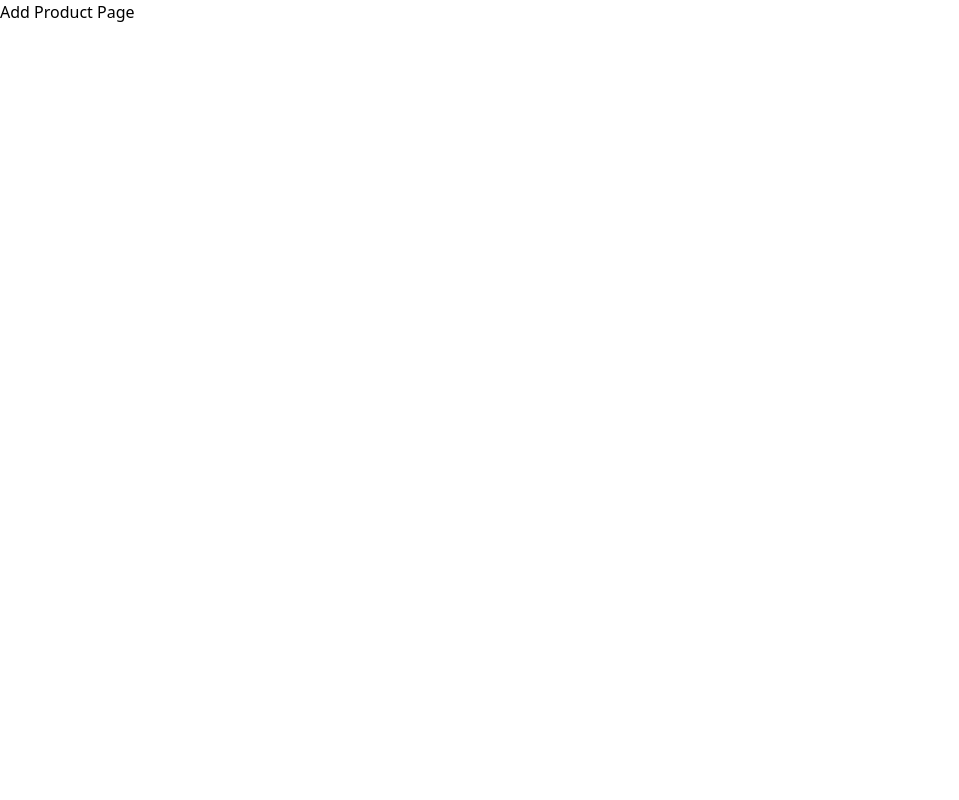
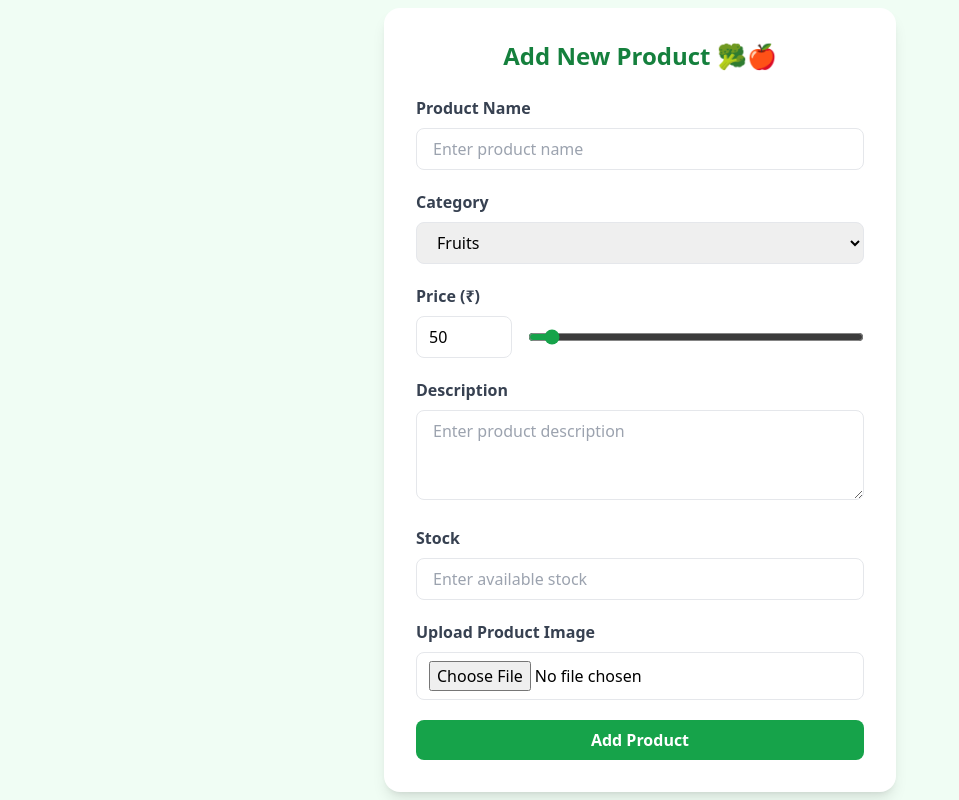
Before and after one commit to 69thilip-M/ecommerce-kvr, a React (Vite) app: page /kmrvegetables/add-product in a window 1280 px wide. Shown: the whole page, without its empty margins (0-959 px from the left). Built offline with nearby package versions, Linux system fonts and the light colour scheme.

Commit message:
add-product ui completed

```diff
--- a/src/firebase.js
+++ b/src/firebase.js
@@ -1,5 +1,7 @@
 // Import the functions you need from the SDKs you need
 import { initializeApp } from "firebase/app";
+import { getFirestore } from "firebase/firestore";
+
 // kural
 //   apiKey: "AIzaSyAysZw7k1iMEtuuD1AvI1BF4ay3RiMqj2E",
 //   authDomain: "ecommerce-store-f9059.firebaseapp.com",
@@ -29,3 +31,6 @@ const firebaseConfig = {
 
 // Initialize Firebase
 export const app = initializeApp(firebaseConfig);
+
+// ✅ Firestore (for storing products)
+export const db = getFirestore(app);
--- a/src/pages/AddProduct.jsx
+++ b/src/pages/AddProduct.jsx
@@ -1,7 +1,132 @@
+import { useState } from "react";
+
 function AppProduct() {
+  const [price, setPrice] = useState(50); // default price
+  const [image, setImage] = useState(null); // for preview
+
+  // handle image upload
+  const handleImageChange = (e) => {
+    const file = e.target.files[0];
+    if (file) {
+      setImage(URL.createObjectURL(file));
+    }
+  };
+
   return (
-    <div>
-      <h1>Add Product Page</h1>
+    <div className="flex items-center justify-center min-h-screen bg-green-50">
+      <div className="bg-white p-8 rounded-2xl shadow-lg w-full max-w-lg">
+        {/* Title */}
+        <h1 className="text-2xl font-bold text-green-700 mb-6 text-center">
+          Add New Product 🥦🍎
+        </h1>
+
+        {/* Form */}
+        <form className="space-y-5">
+          {/* Product Name */}
+          <div>
+            <label className="block text-gray-700 font-semibold mb-2">
+              Product Name
+            </label>
+            <input
+              type="text"
+              placeholder="Enter product name"
+              className="w-full px-4 py-2 border rounded-lg focus:outline-none focus:ring-2 focus:ring-green-400"
+            />
+          </div>
+
+          {/* Category Dropdown */}
+          <div>
+            <label className="block text-gray-700 font-semibold mb-2">
+              Category
+            </label>
+            <select className="w-full px-4 py-2 border rounded-lg focus:outline-none focus:ring-2 focus:ring-green-400">
+              <option value="fruits">Fruits</option>
+              <option value="vegetables">Vegetables</option>
+              <option value="others">Others</option>
+            </select>
+          </div>
+
+          {/* Price with slider + input */}
+          <div>
+            <label className="block text-gray-700 font-semibold mb-2">
+              Price (₹)
+            </label>
+            <div className="flex items-center gap-4">
+              <input
+                type="number"
+                value={price}
+                onChange={(e) => setPrice(Number(e.target.value))}
+                className="w-24 px-3 py-2 border rounded-lg focus:outline-none focus:ring-2 focus:ring-green-400"
+              />
+              <input
+                type="range"
+                min="0"
+                max="1000"
+                step="10"
+                value={price}
+                onChange={(e) => setPrice(Number(e.target.value))}
+                className="flex-1 accent-green-600"
+              />
+            </div>
+          </div>
+
+          {/* Description */}
+          <div>
+            <label className="block text-gray-700 font-semibold mb-2">
+              Description
+            </label>
+            <textarea
+              placeholder="Enter product description"
+              rows="3"
+              className="w-full px-4 py-2 border rounded-lg focus:outline-none focus:ring-2 focus:ring-green-400"
+            ></textarea>
+          </div>
+
+          {/* Stock */}
+          <div>
+            <label className="block text-gray-700 font-semibold mb-2">
+              Stock
+            </label>
+            <input
+              type="number"
+              placeholder="Enter available stock"
+              className="w-full px-4 py-2 border rounded-lg focus:outline-none focus:ring-2 focus:ring-green-400"
+            />
+          </div>
+
+          {/* Image Upload */}
+          <div>
+            <label className="block text-gray-700 font-semibold mb-2">
+              Upload Product Image
+            </label>
+            <input
+              type="file"
+              accept="image/*"
+              onChange={handleImageChange}
+              className="w-full px-3 py-2 border rounded-lg focus:outline-none focus:ring-2 focus:ring-green-400"
+            />
+            {/* Preview */}
+            {image && (
+              <div className="mt-4">
+                <p className="text-sm text-gray-600 mb-2">Preview:</p>
+                <img
+                  src={image}
+                  alt="Product Preview"
+                  className="w-32 h-32 object-cover rounded-lg border"
+                />
+              </div>
+            )}
+          </div>
+
+          {/* Submit */}
+          <button
+            type="submit"
+            className="w-full bg-green-600 hover:bg-green-700 text-white font-semibold py-2 rounded-lg transition"
+          >
+            Add Product
+          </button>
+        </form>
+      </div>
     </div>
   );
 }
```
